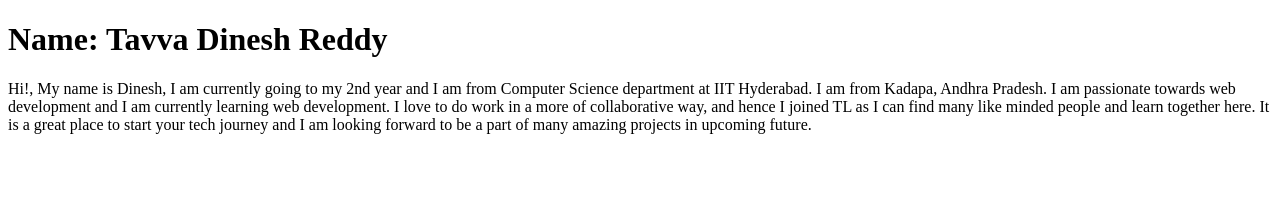
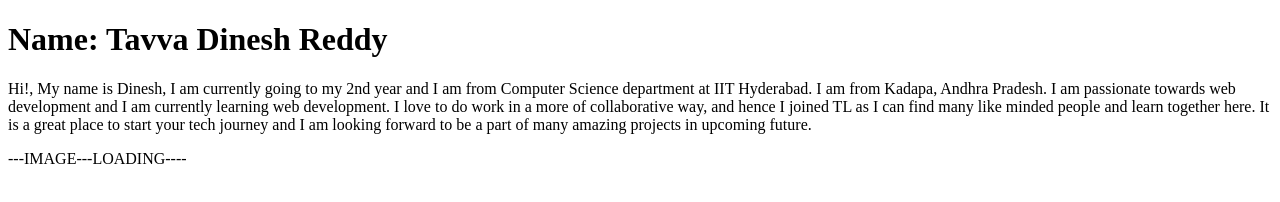
Before and after one commit to dineshtavva23/summer-school-week1, a plain HTML site: page index.html in a window 1280 px wide. Drawn offline with Linux system fonts and the light colour scheme.

```diff
--- a/index.html
+++ b/index.html
@@ -14,6 +14,9 @@
         collaborative way, and hence I joined TL as I can find many like minded people and learn together here. It is a great place to start
         your tech journey and I am looking forward to be a part of many amazing projects in upcoming future.
     </p>
+    <p>
+        ---IMAGE---LOADING----
+    </p>
 
 </body>
 </html>
```
